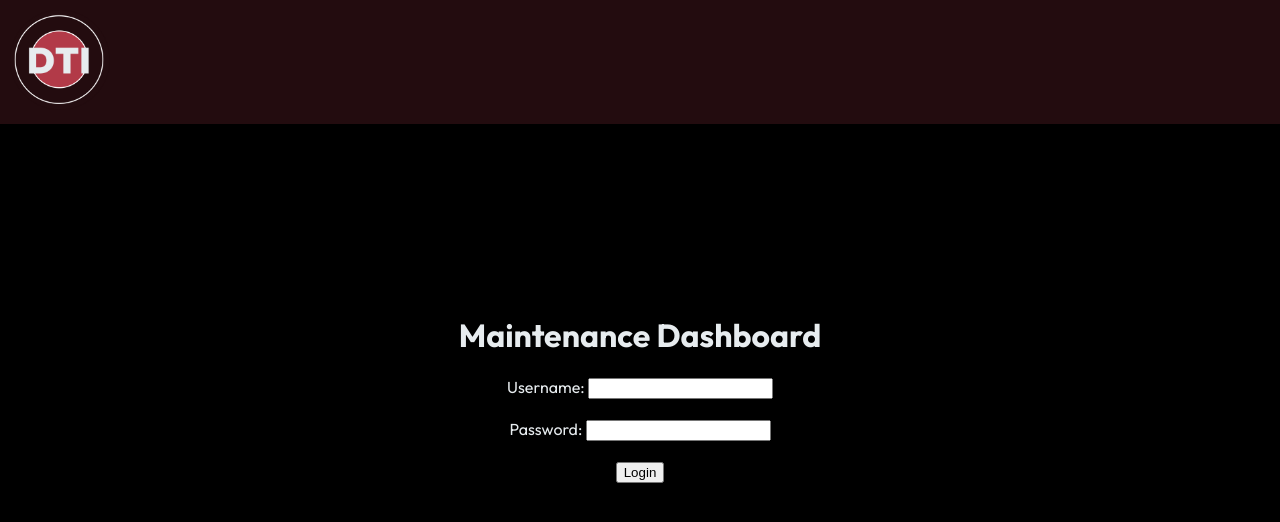
After one commit to buildasquid/DBWS_Project_2024, a Flask app: page /login in a window 1280 px wide. The commit adds this page. Shown: the top 522 px of the page. Run offline with Flask 3, Linux system fonts and the light colour scheme.

Commit message:
Add files via upload

```diff
--- a/app.py
+++ b/app.py
@@ -1,5 +1,6 @@
-from flask import Flask, render_template, request, redirect, url_for, flash
+from flask import Flask, render_template, request, redirect, url_for, flash, session
 import mysql.connector
+
 
 app = Flask(__name__, template_folder='templates')
 app.secret_key = 'your_secret_key'
@@ -23,7 +24,40 @@ def imprint():
 
 @app.route('/management')
 def management():
+    if 'username' not in session:
+        flash("Log in to access this page.", "error")
+        return redirect(url_for('login'))
     return render_template('management.html')
+
+def check_user(username, password):
+    conn = get_db_connection()
+    cursor = conn.cursor()
+    cursor.execute("SELECT password FROM Users WHERE username = %s", (username,))
+    result = cursor.fetchone()
+    cursor.close()
+    conn.close()
+    if result and result[0] == password:
+        return True
+    return False
+
+@app.route('/login', methods=['GET', 'POST'])
+def login():
+    session.pop('username', None)
+    if request.method == 'POST':
+        username = request.form['username']
+        password = request.form['password']
+        if check_user(username, password):
+            session['username'] = username
+            return redirect(url_for('management'))
+        else:
+            flash("Invalid username or password! Please try again.", "error")
+    return render_template('login.html')
+
+@app.route('/logout')
+def logout():
+    session.pop('username', None)
+    flash("You have been logged out.", "info")
+    return redirect(url_for('index'))
 
 @app.route('/customer_input', methods=['GET', 'POST'])
 def customer_input():
@@ -130,6 +164,7 @@ from decimal import Decimal
 
 @app.route('/payment_input', methods=['GET', 'POST'])
 def payment_input():
+
     if request.method == 'POST':
         customer_id = request.form['customer']
         payment_for = request.form['paymentFor']
@@ -277,12 +312,6 @@ def vinyl_detail(vinyl_id):
     return render_template('vinyl_detail.html', vinyl=vinyl)
 
 
-
-
-
-
-
-
 @app.route('/customer_feedback')
 def customer_feedback():
     return render_template('customer_feedback.html')
--- a/templates/catalogue.html
+++ b/templates/catalogue.html
@@ -25,7 +25,7 @@
                     <a class="nav-link" href="#">ACCOUNT</a>
                 </li>
                 <li class="nav-item">
-                    <a class="nav-link" href="{{ url_for('management') }}">MANAGEMENT</a>
+                    <a class="nav-link" href="{{ url_for('login') }}">MANAGEMENT</a>
                 </li>
                 <li class="nav-item">
                     <a class="nav-link" href="{{ url_for('imprint') }}">IMPRINT</a>
--- a/templates/customer_input.html
+++ b/templates/customer_input.html
@@ -7,12 +7,12 @@
     <title>Add Customer</title>
 </head>
 <body>
-
     <h1>Add Customer</h1>
     <form id="customerForm" action="{{ url_for('customer_input') }}" method="POST">
         <label for="customerFirstName"> Name:</label>
         <input type="text" id="customerName" name="customerName" required>
         <br>
+
 
         <label for="customerEmail">Email:</label>
         <input type="email" id="customerEmail" name="customerEmail" required>
--- a/templates/imprint.html
+++ b/templates/imprint.html
@@ -25,7 +25,7 @@
           <a class="nav-link" href="#">ACCOUNT</a>
         </li>
         <li class="nav-item">
-          <a  class="nav-link" href="{{ url_for('management') }}">MANAGEMENT</a>
+          <a  class="nav-link" href="{{ url_for('login') }}">MANAGEMENT</a>
         </li>
         <li class="nav-item">
           <a class="nav-link" href="{{ url_for('imprint') }}">IMPRINT</a>
--- a/templates/index.html
+++ b/templates/index.html
@@ -28,7 +28,7 @@
           <a class="nav-link" href="#">ACCOUNT</a>
         </li>
         <li class="nav-item">
-          <a  class="nav-link" href="{{ url_for('management') }}">MANAGEMENT</a>
+          <a  class="nav-link" href="{{ url_for('login') }}">MANAGEMENT</a>
         </li>
         <li class="nav-item">
           <a class="nav-link" href="{{ url_for('imprint') }}">IMPRINT</a>
--- /dev/null
+++ b/templates/login.html
@@ -0,0 +1,45 @@
+<!DOCTYPE html>
+<html lang="en">
+<head>
+    <meta charset="UTF-8">
+    <meta name="viewport" content="width=device-width, initial-scale=1.0">
+    <link rel="stylesheet" type="text/css" href="{{ url_for('static', filename='style.css') }}">
+    <title>Management Login Page</title>
+</head>
+<body>
+<div class="navbar-container">
+    <div class="navbar">
+      <div class="logo_pic">
+        <img src="{{ url_for('static', filename='LOGO.png') }}" alt="Logo pic">
+      </div>
+    </div>
+  </div>
+
+  <div class="container_description">
+    <h1>Maintenance Dashboard</h1>
+    <form method="POST" action="{{ url_for('login') }}">
+        <label for="username">Username:</label>
+        <input type="text" id="username" name="username" required>
+        <br>
+        <br>
+        <label for="password">Password:</label>
+        <input type="password" id="password" name="password" required>
+        <br>
+        <br>
+        <button type="submit">Login</button>
+      </form>
+  </div>
+
+<div>
+{% with messages = get_flashed_messages(with_categories=true) %}
+    {% if messages %}
+    <ul class="flashes">
+      {% for category, message in messages %}
+      <li class="{{ category }}">{{ message }}</li>
+      {% endfor %}
+    </ul>
+    {% endif %}
+  {% endwith %}
+</div>
+
+</body>
```
Also changed, not shown: templates/management.html (+3 -6 lines).
